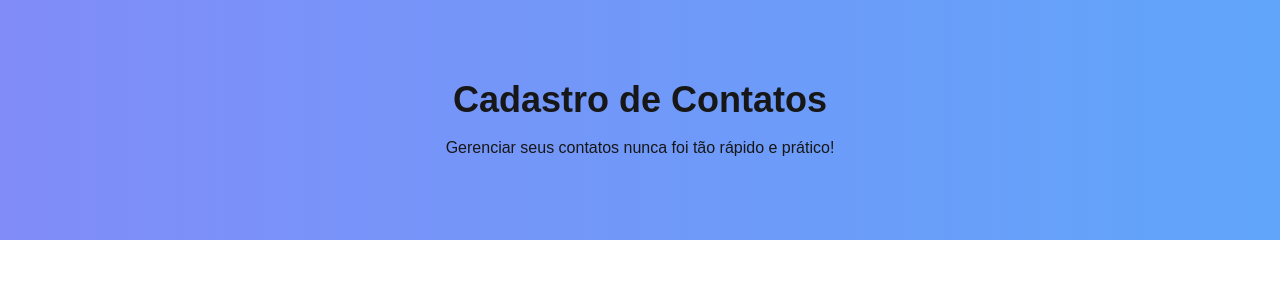
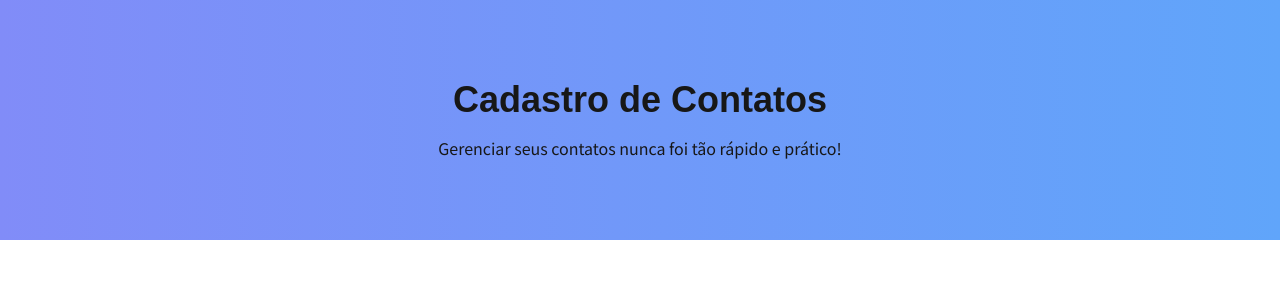
Before and after one commit to paul0queiroz/origincrud, a Next.js app in the folder app/public/: page /components/sections/hero in a window 1280 px wide. Shown: the top 300 px of the page. Built offline with nearby package versions, Linux system fonts and the light colour scheme.

Commit message:
fix: update Hero component text styling for improved readability

```diff
--- a/app/public/src/pages/components/sections/hero.tsx
+++ b/app/public/src/pages/components/sections/hero.tsx
@@ -32,7 +32,7 @@ export default function Hero() {
     <section className="bg-gradient-to-r from-indigo-400 to-blue-400 text-gray/50 text-title py-20 px-6 text-center">
       <div className="max-w-4xl mx-auto">
         <h1 className="text-4xl text-title font-bold mb-4 bg-[linear-gradient(90deg, #f2f2f2,#e8e1ea,#aac2ee)] ">Cadastro de Contatos</h1>
-        <p className="">Gerenciar seus contatos nunca foi tão rápido e prático!</p>
+        <p className="font-title">Gerenciar seus contatos nunca foi tão rápido e prático!</p>
       </div>
 
       <form onSubmit={handleSubmit}></form>
```
